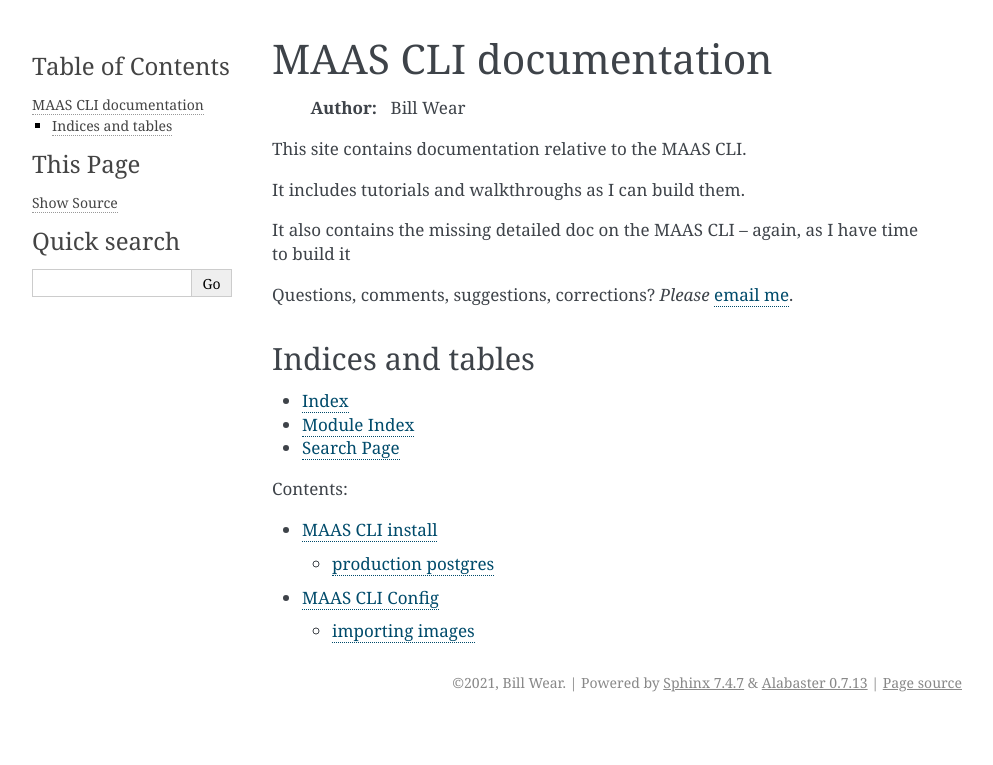
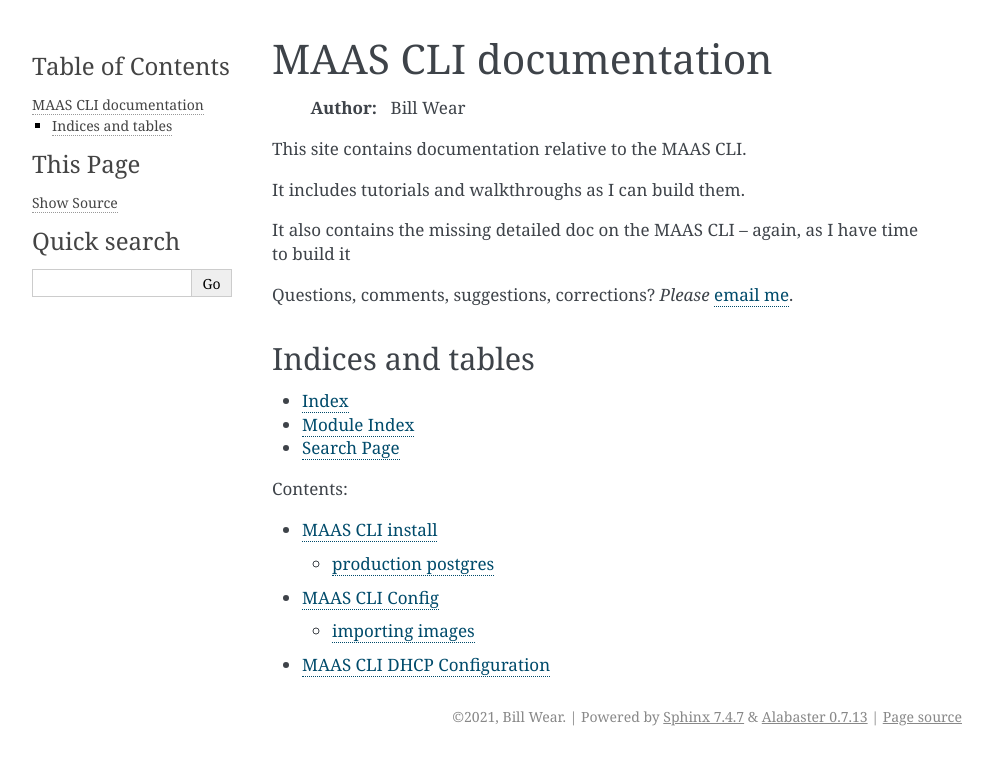
Before and after one commit to billwear/maas-cli-doc, a Sphinx documentation site: the page built from doc/index.rst, in a window 1280 px wide. Shown: the top 765 px of the page, without its empty margins (148-1141 px from the left). Built offline with Sphinx 7.4.7, drawn with Linux system fonts in a browser that asks for light colours.

Commit message:
add maas-cli-dhcp-config.rst to the toc

```diff
--- a/doc/index.rst
+++ b/doc/index.rst
@@ -31,3 +31,4 @@
 
    maas-cli-install.rst
    maas-cli-config.rst
+   maas-cli-dhcp-config.rst
```
